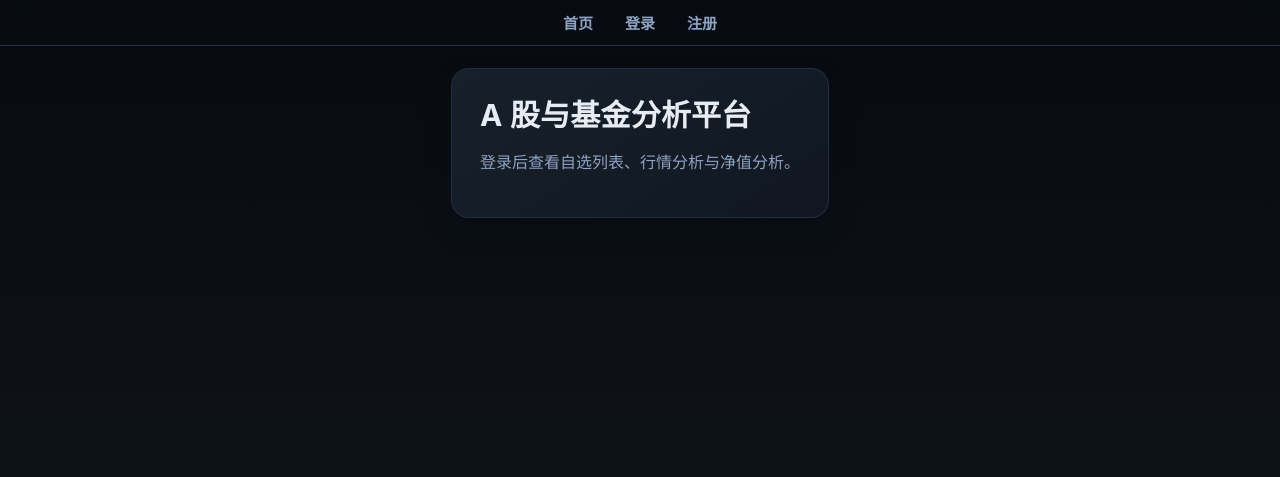
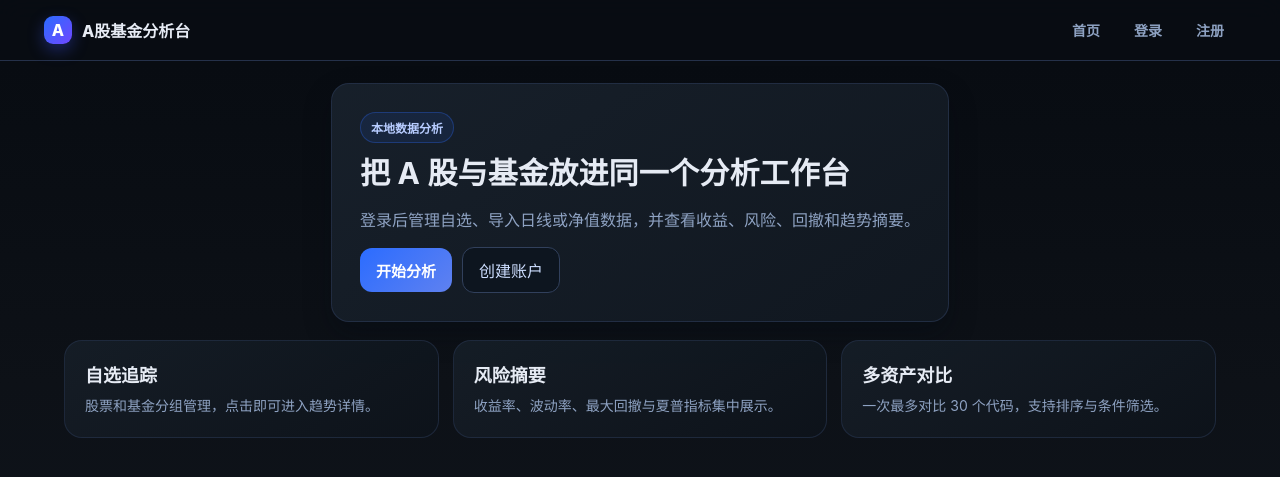
Before and after one commit to zhao6300/stock, a FastAPI app: page / in a window 1280 px wide. Shown: the top 477 px of the page. Run offline with FastAPI, Linux system fonts and the light colour scheme.

Commit message:
UI: modernize dashboard and comparison views

```diff
--- a/static/base.css
+++ b/static/base.css
@@ -33,16 +33,56 @@ nav {
   z-index: 20;
   display: flex;
   align-items: center;
-  justify-content: center;
-  gap: clamp(12px, 3vw, 32px);
+  justify-content: space-between;
+  gap: 16px;
   padding: 12px clamp(16px, 4vw, 44px);
-  text-align: center;
   background: rgba(9, 13, 19, .85);
   backdrop-filter: blur(12px);
   border-bottom: 1px solid var(--line);
 }
 
-nav a { font-size: 15px; color: var(--muted); font-weight: 700; }
+.brand {
+  display: inline-flex;
+  align-items: center;
+  gap: 10px;
+  color: var(--text);
+  font-size: 16px;
+  font-weight: 800;
+  white-space: nowrap;
+}
+
+.brand-mark {
+  display: grid;
+  place-items: center;
+  width: 28px;
+  height: 28px;
+  border-radius: 9px;
+  color: white;
+  background: linear-gradient(135deg, #2b6cff, #6f47ff);
+  box-shadow: 0 6px 16px rgba(66, 87, 255, .35);
+}
+
+.nav-actions {
+  display: inline-flex;
+  align-items: center;
+  gap: 10px;
+}
+
+.nav-link {
+  display: inline-flex;
+  padding: 8px 12px;
+  border-radius: 10px;
+  color: var(--muted);
+  font-size: 14px;
+  font-weight: 700;
+  white-space: nowrap;
+}
+
+.nav-link:hover { background: rgba(43, 108, 255, .12); color: #fff; }
+
+.nav-link.active { color: white; background: rgba(43, 108, 255, .22); }
+
+.nav-link.danger:hover { background: rgba(255, 84, 112, .12); color: #ffd8df; }
 
 main {
   width: min(1240px, 100%);
@@ -73,12 +113,69 @@ main {
 
 main > .card:not(.auth) { max-width: 880px; margin: 0 auto; }
 
+.hero {
+  max-width: 980px;
+}
+
+.eyebrow {
+  display: inline-block;
+  margin-bottom: 12px;
+  padding: 6px 10px;
+  color: #b7ccff;
+  font-size: 12px;
+  font-weight: 700;
+  border: 1px solid rgba(43, 108, 255, .3);
+  border-radius: 999px;
+  background: rgba(43, 108, 255, .1);
+}
+
+.hero-actions {
+  display: inline-flex;
+  align-items: center;
+  gap: 10px;
+}
+
+.feature-grid {
+  display: grid;
+  grid-template-columns: repeat(3, minmax(0, 1fr));
+  gap: 14px;
+}
+
+.feature-card {
+  height: fit-content;
+  padding: 20px;
+  border: 1px solid rgba(36, 49, 72, .7);
+  border-radius: 18px;
+  background: linear-gradient(145deg, rgba(22, 30, 40, .92), rgba(13, 19, 27, .92));
+}
+
+.feature-card h2 {
+  margin: 0 0 8px;
+  font-size: 18px;
+}
+
+.feature-card p {
+  margin: 0;
+  font-size: 14px;
+  line-height: 1.6;
+}
+
 .card h1 {
   margin: 0 0 6px;
   font-size: clamp(22px, 3vw, 30px);
   line-height: 1.2;
   letter-spacing: .2px;
 }
+
+.section-head {
+  display: flex;
+  align-items: flex-start;
+  justify-content: space-between;
+  gap: 14px;
+  margin-bottom: 18px;
+}
+
+.section-head p { margin: 0; font-size: 14px; }
 
 .muted, p { color: var(--muted); }
 
@@ -112,7 +209,8 @@ input:focus, select:focus, textarea:focus {
   outline-offset: 1px;
 }
 
-button {
+button,
+a.button {
   width: 100%;
   min-height: 44px;
   padding: 11px 16px;
@@ -123,35 +221,112 @@ button {
   font-size: 15px;
   font-weight: 700;
   cursor: pointer;
+  white-space: nowrap;
 }
 
 button:hover { filter: brightness(1.08); }
 
+a.button,
+a.ghost,
+button.ghost { display: inline-flex; align-items: center; justify-content: center; }
+
+a.ghost,
+.ghost {
+  color: #cddeff;
+  min-height: 44px;
+  padding: 10px 16px;
+  cursor: pointer;
+  border: 1px solid #31405c;
+  border-radius: 12px;
+  background: rgba(13, 20, 31, .9);
+  white-space: nowrap;
+}
+
+a.ghost:hover {
+  color: white;
+}
+
+.metric-positive { color: var(--green); }
+
+.metric-negative { color: var(--red); }
+
 button:focus-visible { outline: 2px solid #8ab4f8; outline-offset: 2px; }
 
-.symbols { list-style: none; margin: 18px 0 0; padding: 0; display: grid; gap: 10px; }
-
-.symbols > li {
+.watchlist-grid {
+  list-style: none;
+  margin: 18px 0 0;
+  padding: 0;
   display: grid;
+  grid-template-columns: repeat(auto-fill, minmax(min(300px, 100%), 1fr));
   gap: 12px;
-  padding: 14px;
-  min-width: 0;
-  background: rgba(10, 15, 22, .68);
-  border: 1px solid rgba(37, 49, 74, .73);
-  border-radius: 14px;
 }
 
-@media (min-width: 720px) {
-  .symbols > li { grid-template-columns: 130px 90px minmax(240px, 1fr) 100px; align-items: center; }
+.holding {
+  display: grid;
+  gap: 10px;
+  padding: 16px;
+  border: 1px solid rgba(36, 49, 72, .68);
+  border-radius: 16px;
+  background: linear-gradient(145deg, rgba(12, 18, 27, .82), rgba(10, 15, 22, .82));
 }
 
-.symbols > li > a { font-size: 18px; font-weight: 800; }
+.holding-title {
+  display: flex;
+  align-items: center;
+  gap: 10px;
+  margin-bottom: 10px;
+}
 
-.symbols > li > span { color: var(--blue); font-size: 13px; font-weight: 700; }
+.symbol-badge {
+  padding: 4px 8px;
+  color: #9cc5ff;
+  font-size: 12px;
+  font-weight: 700;
+  border: 1px solid rgba(43, 108, 255, .35);
+  border-radius: 999px;
+  background: rgba(43, 108, 255, .1);
+}
 
-.symbols form { grid-template-columns: 1fr auto; align-items: end; }
+.symbol-link {
+  color: white;
+  font-size: 20px;
+  font-weight: 800;
+}
 
-.symbols form button { min-width: 90px; width: auto; }
+.holding form { grid-template-columns: 1fr; min-width: 0; }
+
+.file-button {
+  position: relative;
+  display: grid;
+  place-items: center;
+  overflow: hidden;
+  padding: 8px 12px;
+  cursor: pointer;
+  color: #cddeff;
+  font-size: 14px;
+  font-weight: 700;
+  text-align: center;
+  border: 1px solid #31405c;
+  border-radius: 12px;
+  background: rgba(13, 20, 31, .9);
+}
+
+.file-button input[type="file"] {
+  position: absolute;
+  opacity: 0;
+  width: 1px;
+  height: 1px;
+}
+
+.holding .danger {
+  width: 100%;
+  color: #ffced8;
+  cursor: pointer;
+  background: rgba(255, 84, 112, .12);
+  border: 1px solid rgba(255, 84, 112, .28);
+}
+
+.holding .danger:hover { background: rgba(255, 84, 112, .2); filter: none; }
 
 table {
   width: 100%;
--- a/templates/analysis.html
+++ b/templates/analysis.html
@@ -10,14 +10,14 @@
       <div class="chart">{{ sparkline | safe }}</div>
       <dl class="metrics">
         <div><dt>最新价 / 净值</dt><dd>{{ '%.4f'|format(latest) }}</dd></div>
-        <div><dt>区间收益率</dt><dd>{{ '%.2f%%'|format(total_return_pct) }}</dd></div>
-        <div><dt>年化收益率</dt><dd>{{ '%.2f%%'|format(annualized_return_pct) }}</dd></div>
+        <div><dt>区间收益率</dt><dd class="{{ 'metric-positive' if total_return_pct >= 0 else 'metric-negative' }}">{{ '%.2f%%'|format(total_return_pct) }}</dd></div>
+        <div><dt>年化收益率</dt><dd class="{{ 'metric-positive' if annualized_return_pct >= 0 else 'metric-negative' }}">{{ '%.2f%%'|format(annualized_return_pct) }}</dd></div>
         <div><dt>年化波动率</dt><dd>{{ '%.2f%%'|format(annualized_volatility_pct) }}</dd></div>
         <div><dt>最大回撤</dt><dd>{{ '%.2f%%'|format(max_drawdown_pct) }}</dd></div>
         <div><dt>夏普比率</dt><dd>{% if sharpe is not none %}{{ '%.2f'|format(sharpe) }}{% else %}-{% endif %}</dd></div>
         <div><dt>5 日均线</dt><dd>{{ '%.4f'|format(ma5) }}</dd></div>
         <div><dt>20 日均线</dt><dd>{{ '%.4f'|format(ma20) }}</dd></div>
-        <div><dt>趋势</dt><dd>{{ trend == 'upward' and '向上' or '向下' }}</dd></div>
+        <div><dt>趋势</dt><dd class="{{ 'metric-positive' if trend == 'upward' else 'metric-negative' }}">{{ trend == 'upward' and '向上' or '向下' }}</dd></div>
       </dl>
     {% endif %}
   </section>
--- a/templates/base.html
+++ b/templates/base.html
@@ -7,17 +7,24 @@
     <link rel="stylesheet" href="/static/base.css" />
   </head>
   <body>
+    {% set current_path = request.url.path %}
     <nav>
-      <a href="/">首页</a>
+      <div class="brand">
+        <span class="brand-mark">A</span>
+        <span>A股基金分析台</span>
+      </div>
+      <div class="nav-actions">
+        <a class="nav-link" href="/">首页</a>
       {% if user %}
-        <a href="/dashboard">自选</a>
-        <a href="/filters">筛选</a>
-        <a href="/compare?symbols=600519,000001&symbol_type=stock">对比</a>
-        <a href="/analysis/stock/600519">示例分析</a>
-        <a href="/logout">退出</a>
+        <a class="nav-link {{ 'active' if current_path == '/dashboard' }}" href="/dashboard">自选</a>
+        <a class="nav-link" href="/filters">筛选</a>
+        <a class="nav-link {{ 'active' if current_path == '/compare' }}" href="/compare?symbols=600519,000001&symbol_type=stock">对比</a>
+        <a class="nav-link {{ 'active' if current_path.startswith('/analysis') }}" href="/analysis/stock/600519">示例分析</a>
+        <a class="nav-link danger" href="/logout">退出</a>
       {% else %}
-        <a href="/login">登录</a>
-        <a href="/register">注册</a>
+        <a class="nav-link" href="/login">登录</a>
+        <a class="nav-link {{ 'active' if current_path == '/register' }}" href="/register">注册</a>
+      </div>
       {% endif %}
     </nav>
     <main>
--- a/templates/index.html
+++ b/templates/index.html
@@ -1,8 +1,27 @@
 {% extends "base.html" %}
 {% block title %}A 股与基金分析平台{% endblock %}
 {% block content %}
-  <section class="card">
-    <h1>A 股与基金分析平台</h1>
-    <p>登录后查看自选列表、行情分析与净值分析。</p>
+  <section class="hero card">
+    <span class="eyebrow">本地数据分析</span>
+    <h1>把 A 股与基金放进同一个分析工作台</h1>
+    <p>登录后管理自选、导入日线或净值数据，并查看收益、风险、回撤和趋势摘要。</p>
+    <div class="hero-actions">
+      <a class="button" href="/login">开始分析</a>
+      <a class="ghost" href="/register">创建账户</a>
+    </div>
+  </section>
+  <section class="feature-grid">
+    <article class="feature-card">
+      <h2>自选追踪</h2>
+      <p>股票和基金分组管理，点击即可进入趋势详情。</p>
+    </article>
+    <article class="feature-card">
+      <h2>风险摘要</h2>
+      <p>收益率、波动率、最大回撤与夏普指标集中展示。</p>
+    </article>
+    <article class="feature-card">
+      <h2>多资产对比</h2>
+      <p>一次最多对比 30 个代码，支持排序与条件筛选。</p>
+    </article>
   </section>
 {% endblock %}
```
Also changed, not shown: other parts of static/base.css (+36 -3 lines), src/a_stock_platform/presentation.py (+14 -4 lines), templates/compare.html (+5 -2 lines), templates/dashboard.html (+16 -8 lines).
